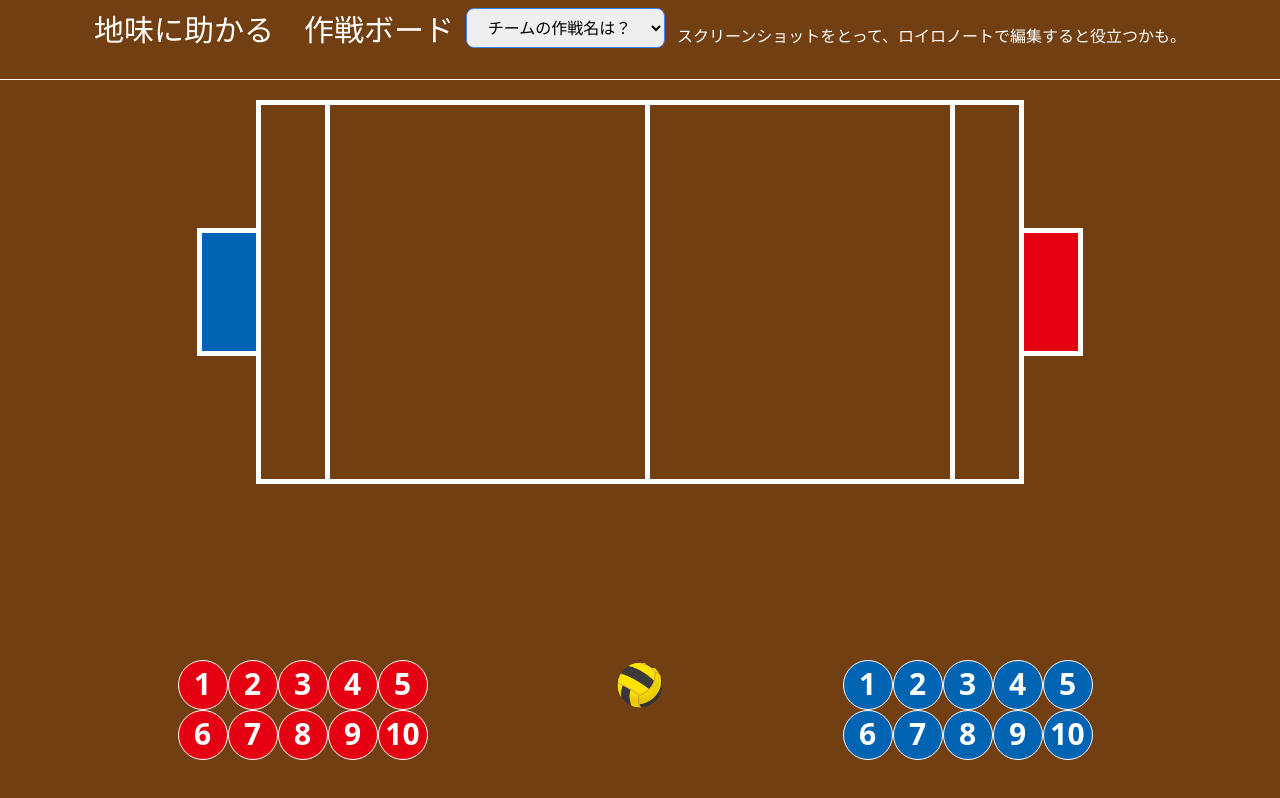
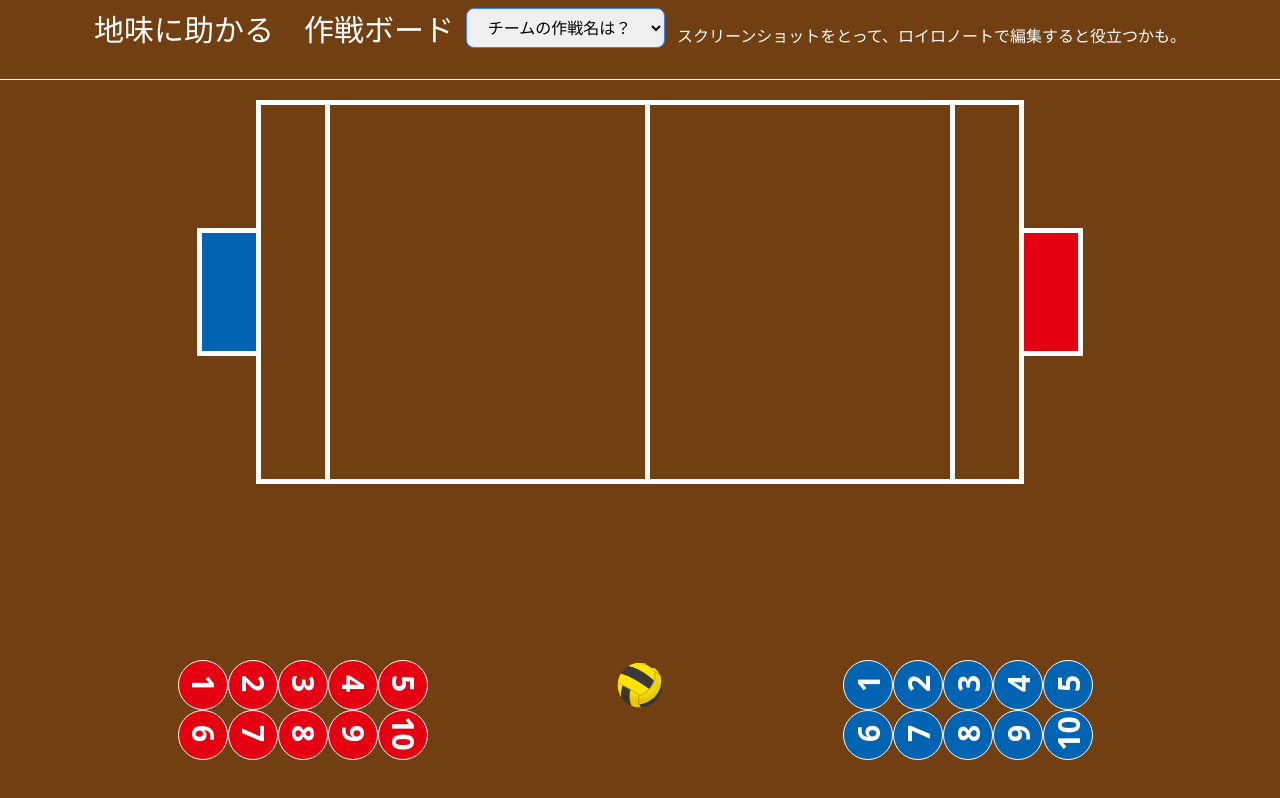
Before and after one commit to jimitas/sakusen_board, a Next.js app: page / in a window 1280 px wide. Built offline with nearby package versions, Linux system fonts and the light colour scheme.

Commit message:
数字の回転がOK

```diff
--- a/src/pages/index.jsx
+++ b/src/pages/index.jsx
@@ -51,9 +51,9 @@ export default function Home() {
           <section style={{ width: "260px" }} className="flex flex-wrap mx-auto">
             {NUM.map((num) => {
               return (
-                <Draggable defaultPosition={{ x: 0, y: 0 }} className="rotate-90">
-                  <div key={num} className="red  cursor-pointer" value={num}>
-                    {num}
+                <Draggable defaultPosition={{ x: 0, y: 0 }}>
+                  <div key={num} className="red cursor-pointer" value={num}>
+                    <div className="rotate-90">{num}</div>
                   </div>
                 </Draggable>
               );
@@ -70,7 +70,7 @@ export default function Home() {
               return (
                 <Draggable defaultPosition={{ x: 0, y: 0 }} className="">
                   <div key={num} className="blue cursor-pointer" value={num}>
-                    {num}
+                    <div className="-rotate-90">{num}</div>
                   </div>
                 </Draggable>
               );
```
Also changed, not shown: src/styles/globals.css (+4 -4 lines).
